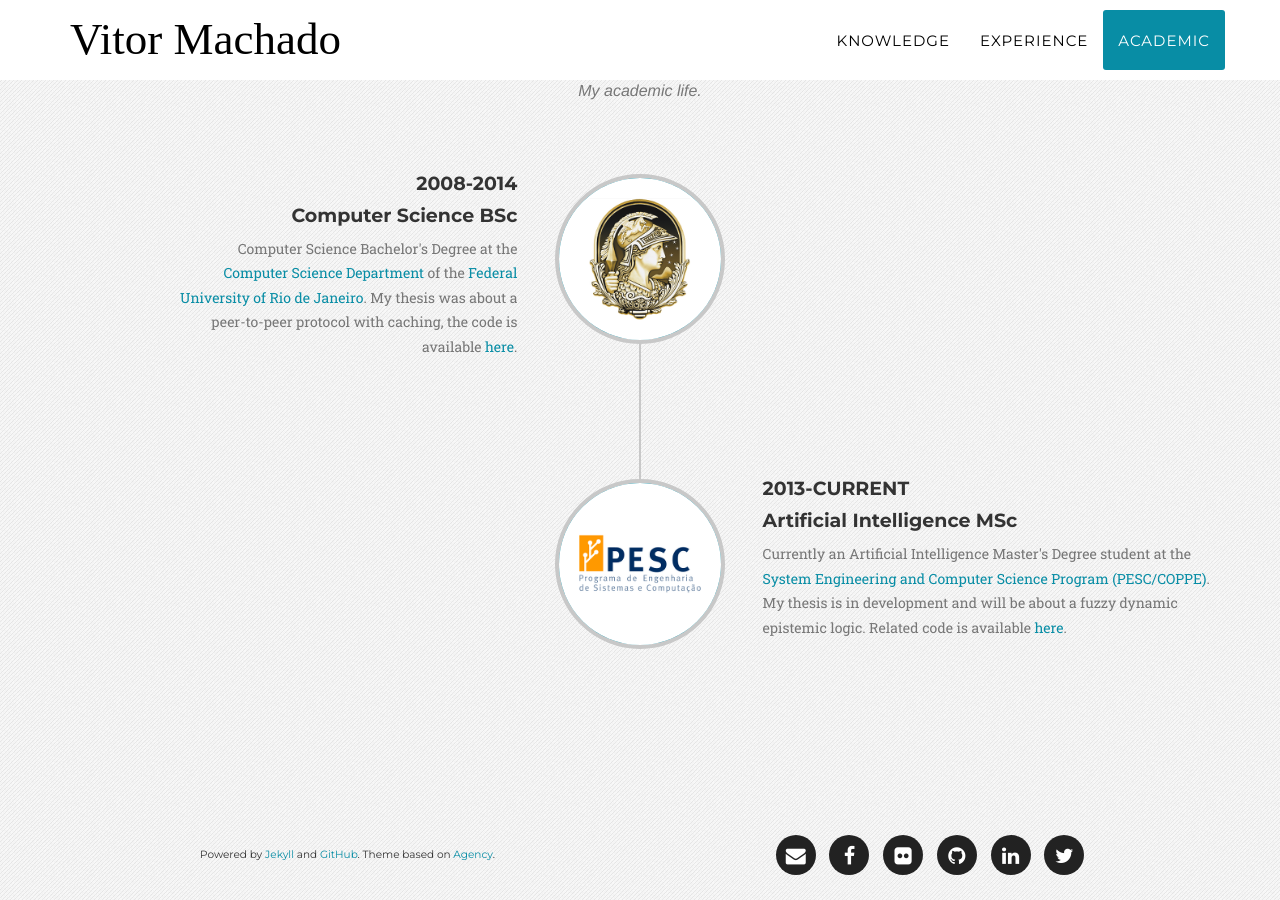
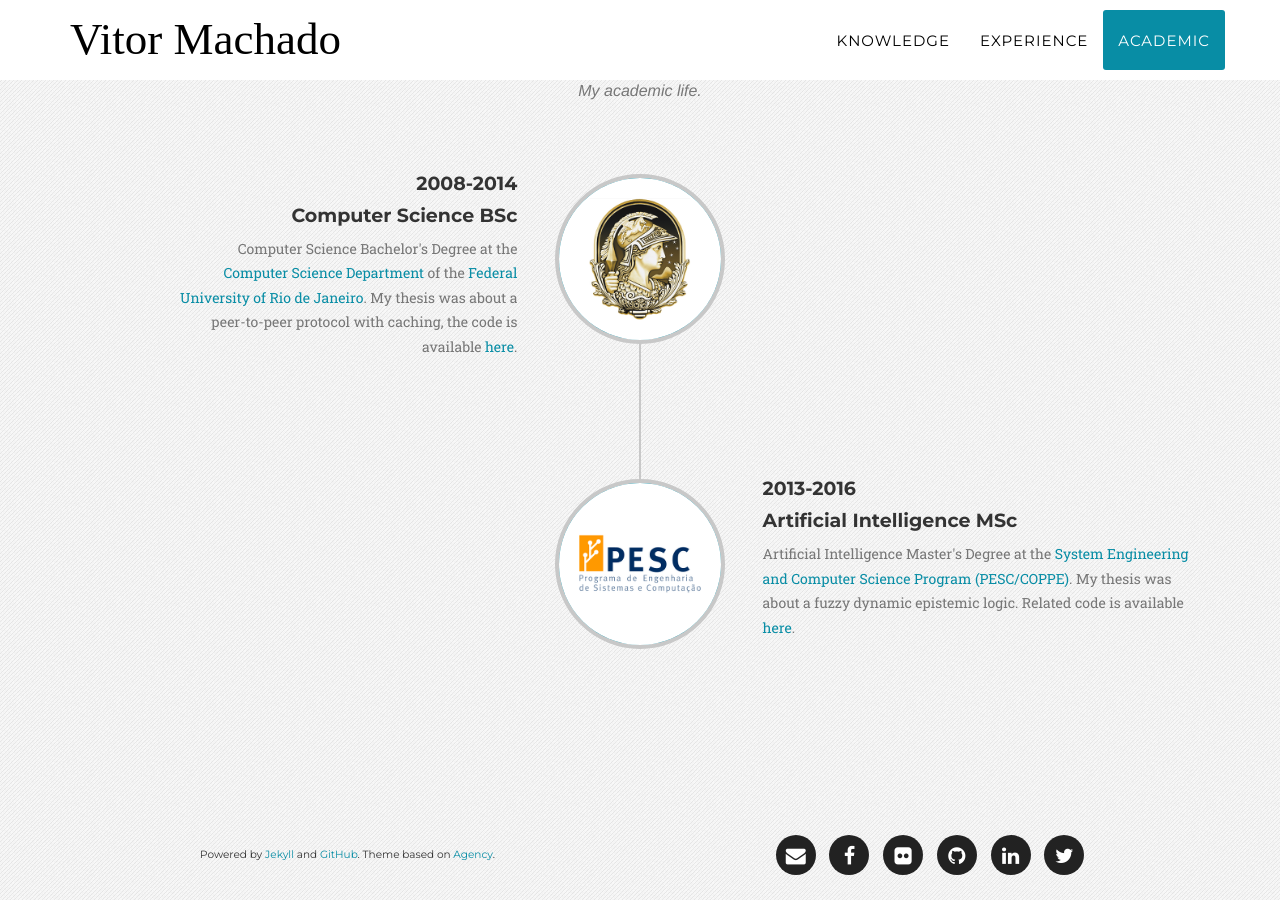
Before and after one commit to vittau/vittau.github.io, a Jekyll site: the page built from index.html, in a window 1280 px wide and 900 px high, scrolled down 2732 px. Built offline with Jekyll 4.4.1, drawn with Linux system fonts in a browser that asks for light colours; some web fonts are replaced.

Commit message:
Master's degree update

```diff
--- a/_includes/academic.html
+++ b/_includes/academic.html
@@ -30,11 +30,11 @@
                             </div>
                             <div class="timeline-panel">
                                 <div class="timeline-heading">
-                                    <h4>2013-Current</h4>
+                                    <h4>2013-2016</h4>
                                     <h4 class="subheading">Artificial Intelligence MSc</h4>
                                 </div>
                                 <div class="timeline-body">
-                                    <p class="text-muted">Currently an Artificial Intelligence Master's Degree student at the <a href="http://www.cos.ufrj.br/" target="_blank">System Engineering and Computer Science Program (PESC/COPPE)</a>. My thesis is in development and will be about a fuzzy dynamic epistemic logic. Related code is available <a href="https://github.com/vittau/PPAL" target="_blank">here</a>.</p>
+                                    <p class="text-muted">Artificial Intelligence Master's Degree at the <a href="http://www.cos.ufrj.br/" target="_blank">System Engineering and Computer Science Program (PESC/COPPE)</a>. My thesis was about a fuzzy dynamic epistemic logic. Related code is available <a href="https://github.com/vittau/PPAL" target="_blank">here</a>.</p>
                                 </div>
                             </div>
                         </li>
```
